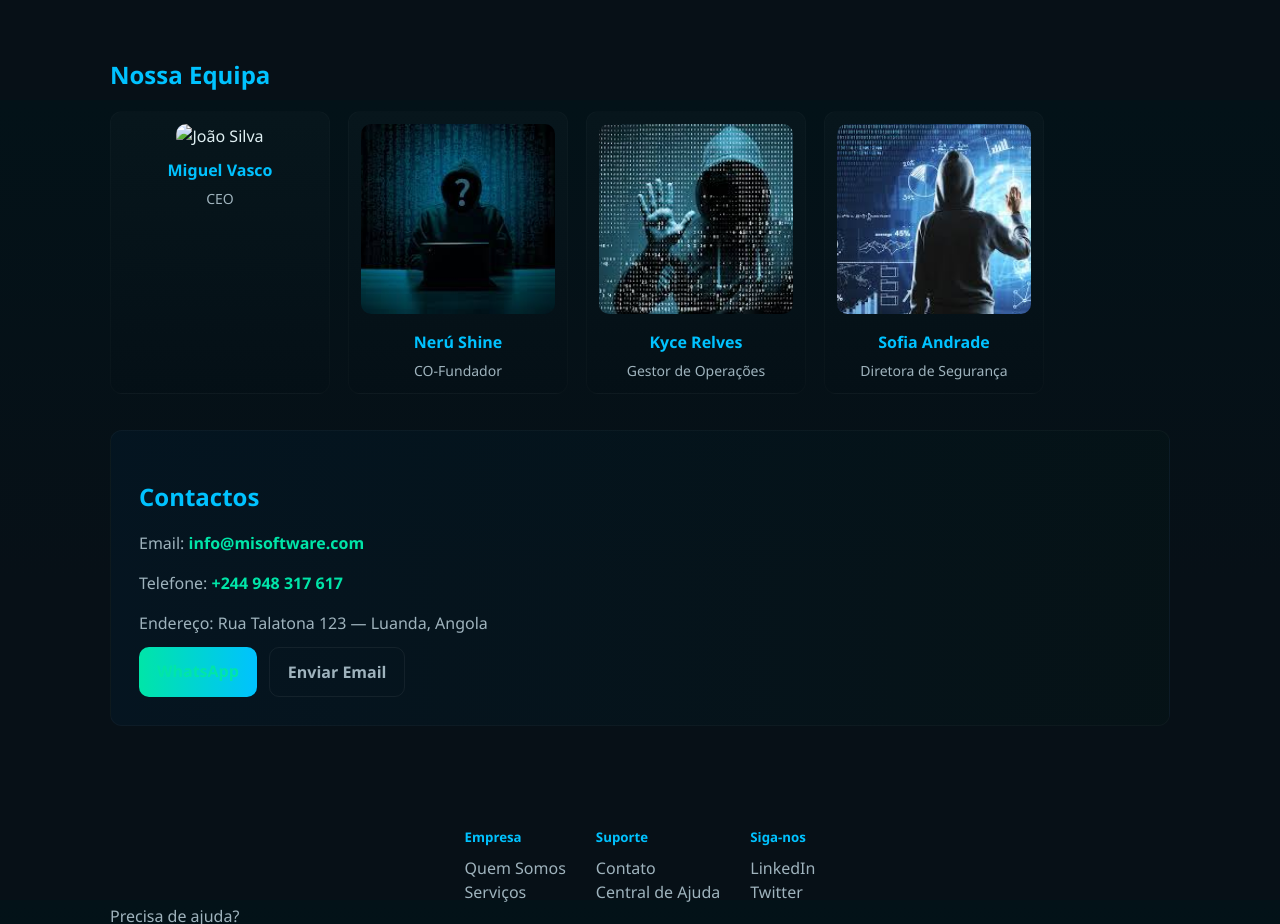
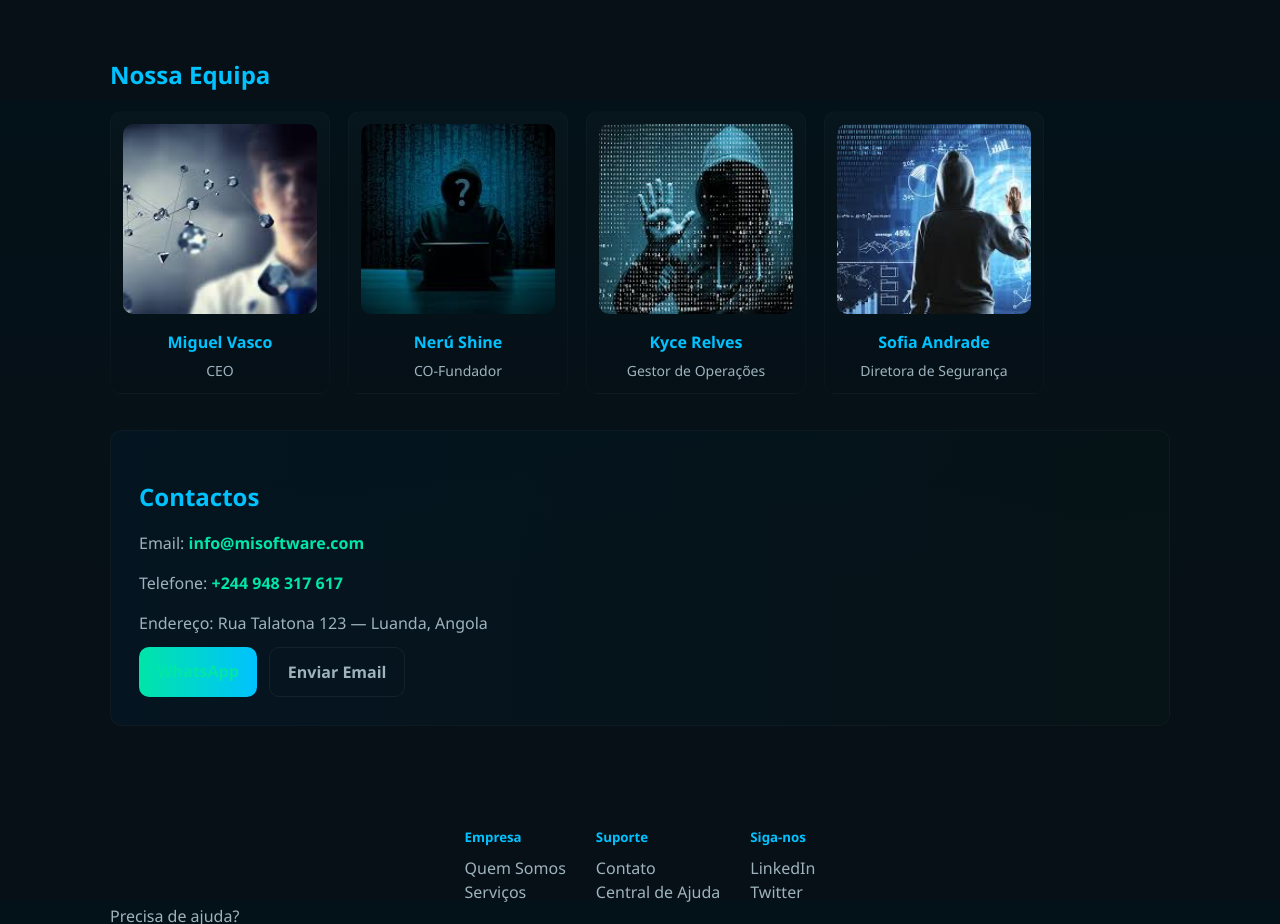
Before and after one commit to HKshine/Misoftware, a plain HTML site: page index.html in a window 1280 px wide. Shown: the part 1500-2424 px from the top of the page. Drawn offline with Linux system fonts and the light colour scheme; files whose address does not match are found by name.

Commit message:
Update index.html

```diff
--- a/index.html
+++ b/index.html
@@ -194,7 +194,7 @@
       <h2 style="color:var(--accent-2);margin-bottom:12px">Nossa Equipa</h2>
       <div class="team">
         <div class="member">
-          <img src="images/team1.png" alt="João Silva">
+          <img src="team1.png" alt="João Silva">
           <h4>Miguel Vasco</h4>
           <p>CEO</p>
         </div>
```
